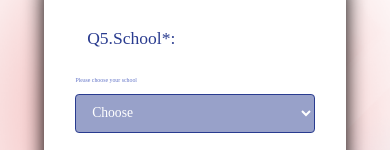
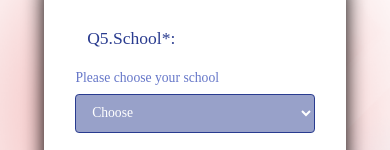
Before and after one commit to SamahFarez/meh, a plain HTML site: page question5.html in a window 390 px wide. Shown: the part 168-318 px from the top of the page. Drawn offline with Linux system fonts and the light colour scheme.

Commit message:
Update questions.css

```diff
--- a/questions.css
+++ b/questions.css
@@ -94,8 +94,8 @@ body {
         height: 2px !important;
       }
 
-    .label{
-        font-size: 4vw !important;
+    label{
+        font-size: 3.5vw !important;
 
     }
 
```
